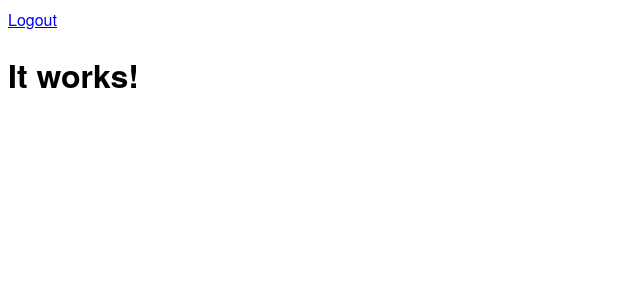
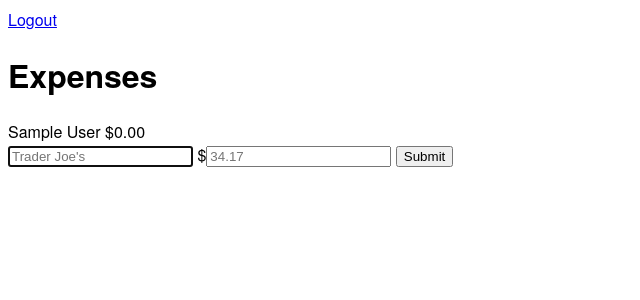
Before and after one commit to nickfrostatx/expenses, a Flask app: page / in a window 1280 px wide. Shown: the top 300 px of the page, without its empty margins (0-640 px from the left). Run offline with Flask 2, Linux system fonts and the light colour scheme; the visitor is signed in with stand-in values (Sample User, id 1); data comes from the database, SQL or seed files in the repository; data that the repository does not hold is empty.

Commit message:
Add the HTML of the expenses home page

```diff
--- a/expenses/templates/views/home.html
+++ b/expenses/templates/views/home.html
@@ -1,5 +1,17 @@
 {% extends "lib/page.html" %}
 
 {% block content %}
-    <h1>It works!</h1>
+    <h1>Expenses</h1>
+    {%- for user in users %}
+    <div class="user">{{ user[0] }} {{ (user[1] - avg) | price}}</div>
+    {%- endfor %}
+    <form method="POST" action="/expenses">
+        <input type="hidden" name="token" value="{{ session.csrf }}">
+        <input name="name" type="text" placeholder="Trader Joe's" value="{{ request.args.expense_name }}"{% if not request.args.expense_name %} autofocus{% endif %}>
+        $<input name="price" type="text" placeholder="34.17"{% if request.args.expense_name %} autofocus{% endif %}>
+        <input type="submit">
+    </form>
+    {%- for purchase in purchases %}
+    <div class="expense">{{ purchase.user.name }} {{ purchase.name }} {{ purchase.cost | price}}</div>
+    {%- endfor %}
 {%- endblock %}
```
